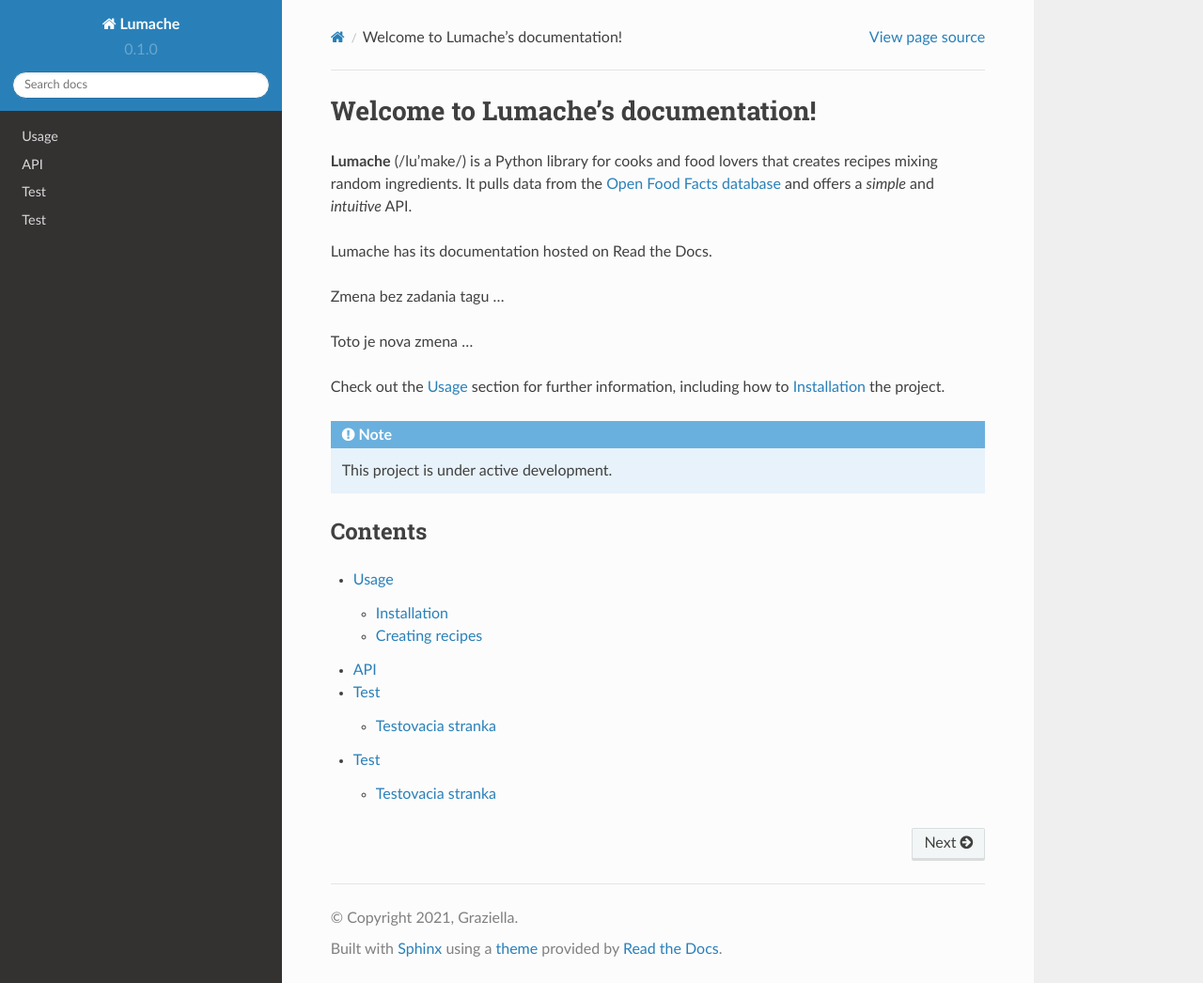
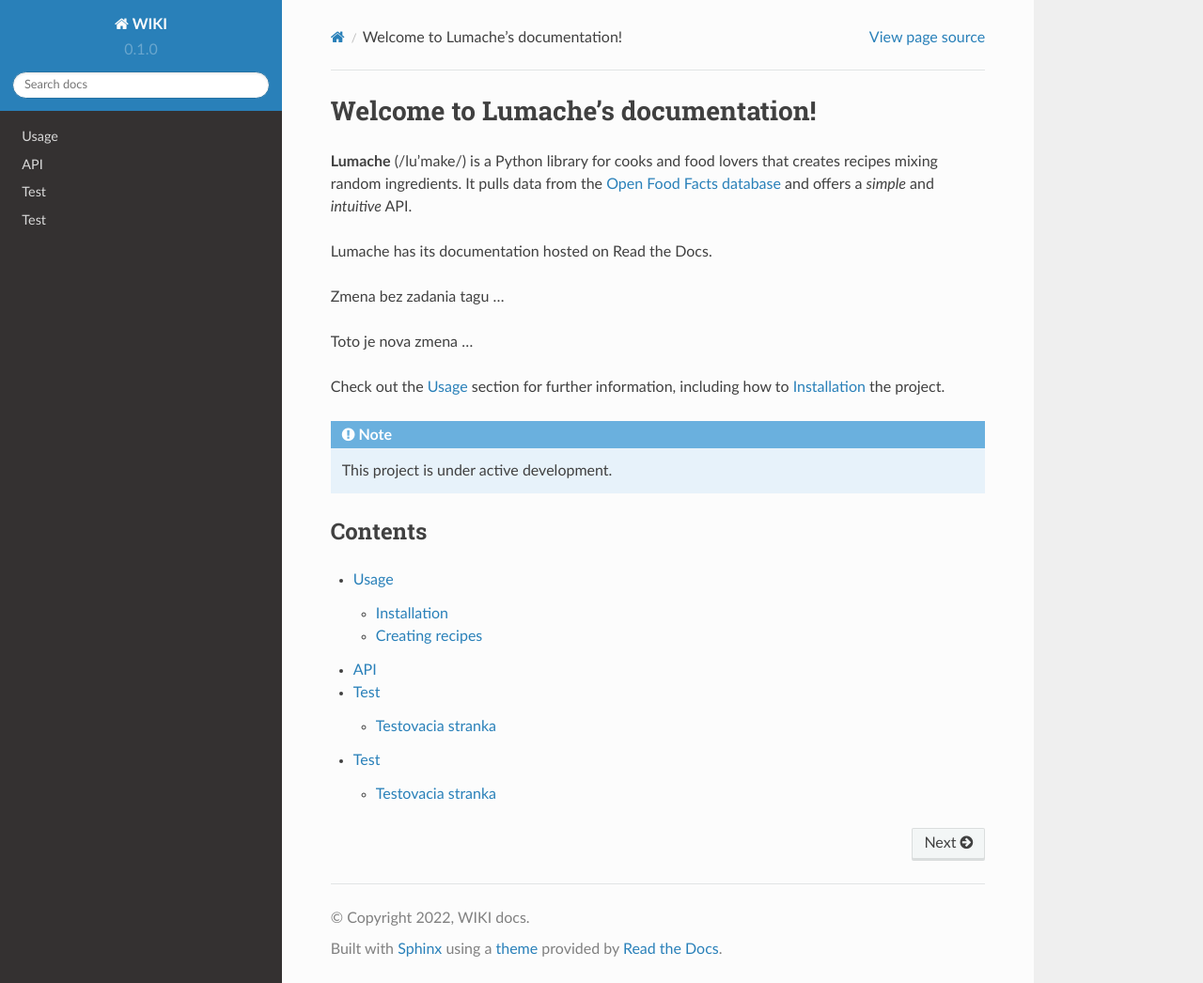
Before and after one commit to Lacike33/RTD_Wiki, a Sphinx documentation site: the page built from docs/source/index.rst, in a window 1280 px wide and 1046 px high. Shown: the whole window at 94% size. Built offline with Sphinx 7.4.7 and the Read the Docs theme 2.0.0, drawn with Linux system fonts in a browser that asks for light colours.

Commit message:
Uprava parametrov v config subore.

```diff
--- a/docs/source/conf.py
+++ b/docs/source/conf.py
@@ -2,9 +2,9 @@
 
 # -- Project information
 
-project = 'Lumache'
-copyright = '2021, Graziella'
-author = 'Graziella'
+project = 'WIKI'
+copyright = '2022, WIKI docs'
+author = 'Lacike'
 
 release = '0.1'
 version = '0.1.0'
```
